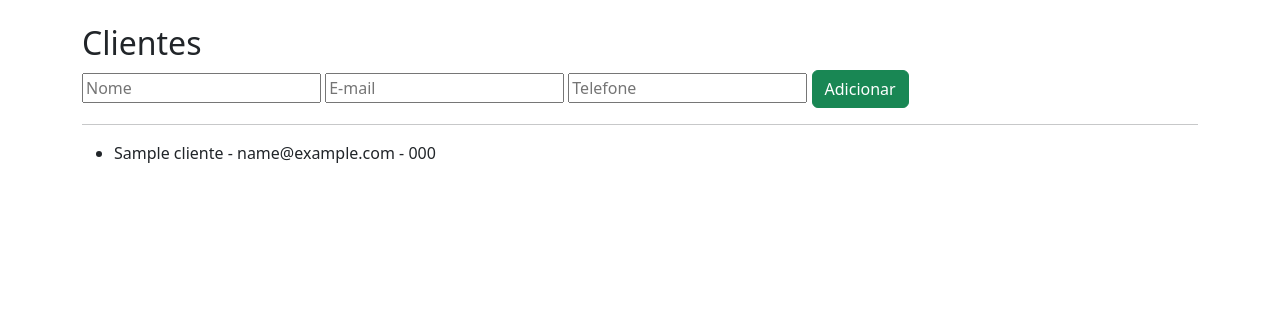
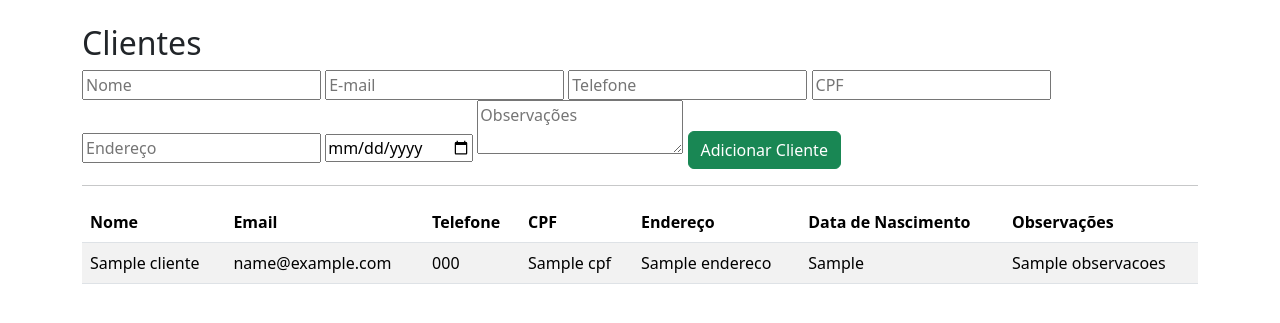
Before and after one commit to fabricio-47/MotoRental, a Flask app: page /clientes in a window 1280 px wide. Shown: the part 56-379 px from the top of the page. Run offline with Flask 3, Linux system fonts and the light colour scheme; a database or web service that is not in the repository returns one stand-in record (values such as "Sample title"); some libraries are stand-ins or nearby versions.

Commit message:
adições ao aplicativo

```diff
--- a/app.py
+++ b/app.py
@@ -99,7 +99,6 @@ def motos():
     return render_template("motos.html", motos=motos)
 
 
-# CLIENTES
 @app.route("/clientes", methods=["GET", "POST"])
 def clientes():
     conn = get_db()
@@ -108,8 +107,16 @@ def clientes():
         nome = request.form["nome"]
         email = request.form["email"]
         telefone = request.form["telefone"]
-        cur.execute("INSERT INTO clientes (nome, email, telefone) VALUES (%s,%s,%s)",
-                    (nome, email, telefone))
+        cpf = request.form.get("cpf")
+        endereco = request.form.get("endereco")
+        data_nascimento = request.form.get("data_nascimento")
+        observacoes = request.form.get("observacoes")
+
+        cur.execute("""
+            INSERT INTO clientes
+                (nome, email, telefone, cpf, endereco, data_nascimento, observacoes)
+            VALUES (%s,%s,%s,%s,%s,%s,%s)
+        """, (nome, email, telefone, cpf, endereco, data_nascimento, observacoes))
         conn.commit()
         return redirect(url_for("clientes"))
 
@@ -117,7 +124,6 @@ def clientes():
     clientes = cur.fetchall()
     cur.close()
     return render_template("clientes.html", clientes=clientes)
-
 
 # LOCAÇÕES
 @app.route("/locacoes", methods=["GET", "POST"])
@@ -137,10 +143,12 @@ def locacoes():
         conn.commit()
         return redirect(url_for("locacoes"))
 
-    cur.execute("""SELECT l.id, c.nome, m.modelo, l.data_inicio, l.data_fim
+    # traz apenas locações não canceladas
+    cur.execute("""SELECT l.id, c.nome, m.modelo, l.data_inicio, l.data_fim, l.cancelado
                    FROM locacoes l
                    JOIN clientes c ON l.cliente_id=c.id
-                   JOIN motos m ON l.moto_id=m.id""")
+                   JOIN motos m ON l.moto_id=m.id
+                   WHERE l.cancelado = FALSE""")
     locacoes = cur.fetchall()
 
     cur.execute("SELECT id, nome FROM clientes")
@@ -153,6 +161,24 @@ def locacoes():
     return render_template("locacoes.html", locacoes=locacoes, clientes=clientes, motos=motos)
 
 
+# Rota para cancelar locação
+@app.route("/locacoes/<int:id>/cancelar", methods=["POST"])
+def cancelar_locacao(id):
+    conn = get_db()
+    cur = conn.cursor()
+
+    # pega moto vinculada
+    cur.execute("SELECT moto_id FROM locacoes WHERE id = %s", (id,))
+    locacao = cur.fetchone()
+    if locacao:
+        moto_id = locacao["moto_id"]
+        cur.execute("UPDATE locacoes SET cancelado = TRUE WHERE id = %s", (id,))
+        cur.execute("UPDATE motos SET disponivel = TRUE WHERE id = %s", (moto_id,))
+        conn.commit()
+
+    cur.close()
+    return redirect(url_for("locacoes"))
+
 # Rodar localmente
 if __name__ == "__main__":
     app.run(debug=True)
--- a/templates/clientes.html
+++ b/templates/clientes.html
@@ -1,16 +1,55 @@
 {% extends 'base.html' %}
+
 {% block content %}
 <h2>Clientes</h2>
+
+<!-- Formulário de cadastro de clientes -->
 <form method="post">
-  <input name="nome" placeholder="Nome" required>
-  <input name="email" placeholder="E-mail">
-  <input name="telefone" placeholder="Telefone">
-  <button class="btn btn-success">Adicionar</button>
+    <input type="text" name="nome" placeholder="Nome" required>
+    <input type="email" name="email" placeholder="E-mail">
+    <input type="text" name="telefone" placeholder="Telefone">
+
+    <!-- Novos campos -->
+    <input type="text" name="cpf" placeholder="CPF">
+    <input type="text" name="endereco" placeholder="Endereço">
+    <input type="date" name="data_nascimento" placeholder="Data de Nascimento">
+    <textarea name="observacoes" placeholder="Observações"></textarea>
+
+    <button class="btn btn-success">Adicionar Cliente</button>
 </form>
+
 <hr>
-<ul>
-  {% for c in clientes %}
-    <li>{{ c.nome }} - {{ c.email }} - {{ c.telefone }}</li>
-  {% endfor %}
-</ul>
+
+<!-- Lista de clientes -->
+<table class="table table-striped">
+    <thead>
+        <tr>
+            <th>Nome</th>
+            <th>Email</th>
+            <th>Telefone</th>
+            <th>CPF</th>
+            <th>Endereço</th>
+            <th>Data de Nascimento</th>
+            <th>Observações</th>
+        </tr>
+    </thead>
+    <tbody>
+        {% for c in clientes %}
+        <tr>
+            <td>{{ c.nome }}</td>
+            <td>{{ c.email }}</td>
+            <td>{{ c.telefone }}</td>
+            <td>{{ c.cpf }}</td>
+            <td>{{ c.endereco }}</td>
+            <td>{{ c.data_nascimento }}</td>
+            <td>{{ c.observacoes }}</td>
+        </tr>
+        {% else %}
+        <tr>
+            <td colspan="7">Nenhum cliente cadastrado.</td>
+        </tr>
+        {% endfor %}
+    </tbody>
+</table>
+
 {% endblock %}
```
Also changed, not shown: schema.sql (+13 -3 lines), templates/locacoes.html (+27 -3 lines).
